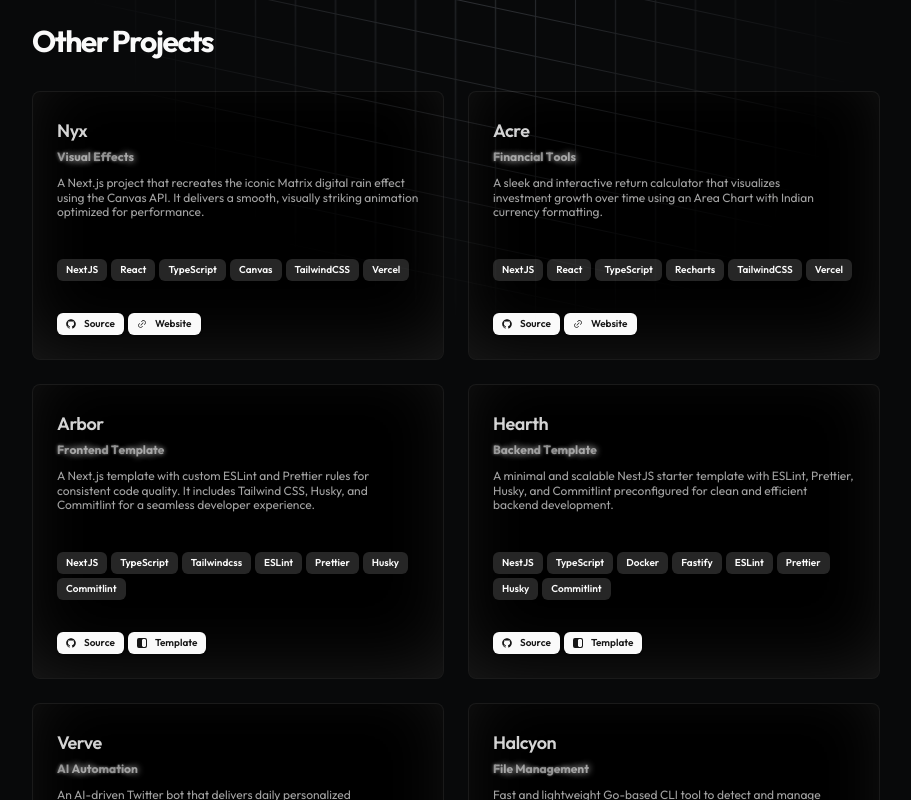
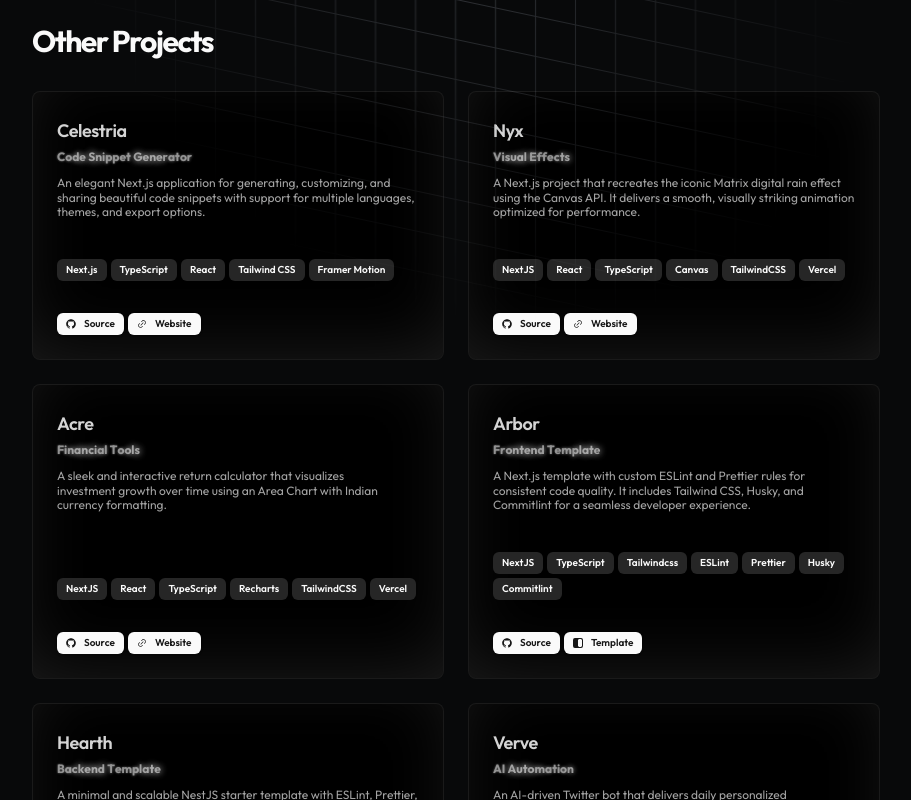
Before and after one commit to tejastn10/nimbus, a Next.js app: page /projects in a window 1280 px wide. Shown: the part 920-1720 px from the top of the page, without its empty margins (184-1095 px from the left). Built offline with nearby package versions, Linux system fonts and the light colour scheme.

Commit message:
feat: add Celestria project to resume data

```diff
--- a/src/data/resume.ts
+++ b/src/data/resume.ts
@@ -133,6 +133,27 @@ export const DATA = {
 	],
 
 	projects: [
+		{
+			title: "Celestria",
+			href: "https://github.com/tejastn10/celestria",
+			purpose: "Code Snippet Generator",
+			featured: false,
+			description:
+				"An elegant Next.js application for generating, customizing, and sharing beautiful code snippets with support for multiple languages, themes, and export options.",
+			technologies: ["Next.js", "TypeScript", "React", "Tailwind CSS", "Framer Motion"],
+			links: [
+				{
+					type: "Source",
+					href: "https://github.com/tejastn10/celestria",
+					icon: Icons.github(),
+				},
+				{
+					type: "Website",
+					href: "https://celestria.vercel.app",
+					icon: Icons.link(),
+				},
+			],
+		},
 		{
 			title: "Nest Pingbot",
 			href: "https://github.com/tejastn10/nest-pingbot",
```
